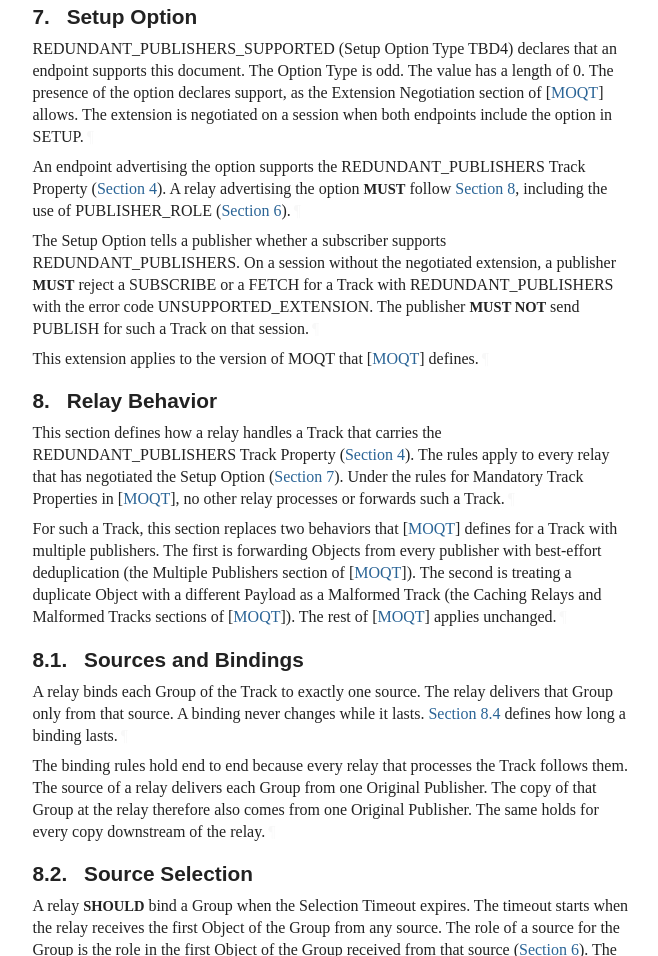
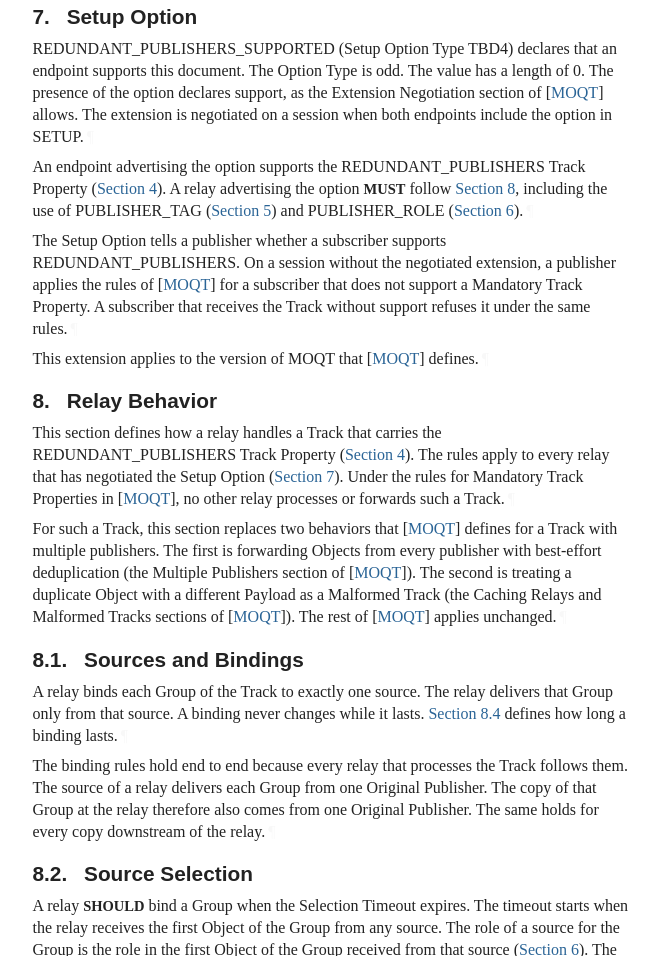
Before and after one commit to gwendalsimon/draft-simon-moq-redundant-publishers, a plain HTML site: page gwendal/front-sections/draft-simon-moq-redundant-publishers.html in a window 1280 px wide. Shown: the part 4144-5100 px from the top of the page, without its empty margins (92-750 px from the left). Drawn offline with Linux system fonts and the light colour scheme; a web font is replaced by a local one.

Commit message:
Script updating gh-pages from b0b4dc3. [ci skip]

```diff
--- a/gwendal/front-sections/draft-simon-moq-redundant-publishers.html
+++ b/gwendal/front-sections/draft-simon-moq-redundant-publishers.html
@@ -1463,19 +1463,20 @@ Publisher of each Object it receives, including the Objects of a FETCH response.
       <h2 id="name-setup-option">
 <a href="#section-7" class="section-number selfRef">7. </a><a href="#name-setup-option" class="section-name selfRef">Setup Option</a>
       </h2>
-<p id="section-7-1">REDUNDANT_PUBLISHERS_SUPPORTED (Setup Option Type TBD4) declares that an endpoint
-supports this document. The Option Type is odd. The value has a length of 0. The
-presence of the option declares support, as the Extension Negotiation section of
-<span>[<a href="#MOQT" class="cite xref">MOQT</a>]</span> allows. The extension is negotiated on a session when both endpoints
-include the option in SETUP.<a href="#section-7-1" class="pilcrow">¶</a></p>
+<p id="section-7-1">REDUNDANT_PUBLISHERS_SUPPORTED (Setup Option Type TBD4) declares that an
+endpoint supports this document. The Option Type is odd. The value has a length
+of 0. The presence of the option declares support, as the Extension Negotiation
+section of <span>[<a href="#MOQT" class="cite xref">MOQT</a>]</span> allows. The extension is negotiated on a session when both
+endpoints include the option in SETUP.<a href="#section-7-1" class="pilcrow">¶</a></p>
 <p id="section-7-2">An endpoint advertising the option supports the REDUNDANT_PUBLISHERS Track
 Property (<a href="#redundant-publishers" class="auto internal xref">Section 4</a>). A relay advertising the option <span class="bcp14">MUST</span> follow
-<a href="#relay-behavior" class="auto internal xref">Section 8</a>, including the use of PUBLISHER_ROLE (<a href="#publisher-role" class="auto internal xref">Section 6</a>).<a href="#section-7-2" class="pilcrow">¶</a></p>
+<a href="#relay-behavior" class="auto internal xref">Section 8</a>, including the use of PUBLISHER_TAG (<a href="#publisher-tag" class="auto internal xref">Section 5</a>) and
+PUBLISHER_ROLE (<a href="#publisher-role" class="auto internal xref">Section 6</a>).<a href="#section-7-2" class="pilcrow">¶</a></p>
 <p id="section-7-3">The Setup Option tells a publisher whether a subscriber supports
 REDUNDANT_PUBLISHERS. On a session without the negotiated extension, a publisher
-<span class="bcp14">MUST</span> reject a SUBSCRIBE or a FETCH for a Track with REDUNDANT_PUBLISHERS with
-the error code UNSUPPORTED_EXTENSION. The publisher <span class="bcp14">MUST NOT</span> send PUBLISH for
-such a Track on that session.<a href="#section-7-3" class="pilcrow">¶</a></p>
+applies the rules of <span>[<a href="#MOQT" class="cite xref">MOQT</a>]</span> for a subscriber that does not support a Mandatory
+Track Property. A subscriber that receives the Track without support refuses it
+under the same rules.<a href="#section-7-3" class="pilcrow">¶</a></p>
 <p id="section-7-4">This extension applies to the version of MOQT that <span>[<a href="#MOQT" class="cite xref">MOQT</a>]</span> defines.<a href="#section-7-4" class="pilcrow">¶</a></p>
 </section>
 </div>
```
Also changed, not shown: index.html (+22 -22 lines), gwendal/front-sections/draft-simon-moq-redundant-publishers.txt.
